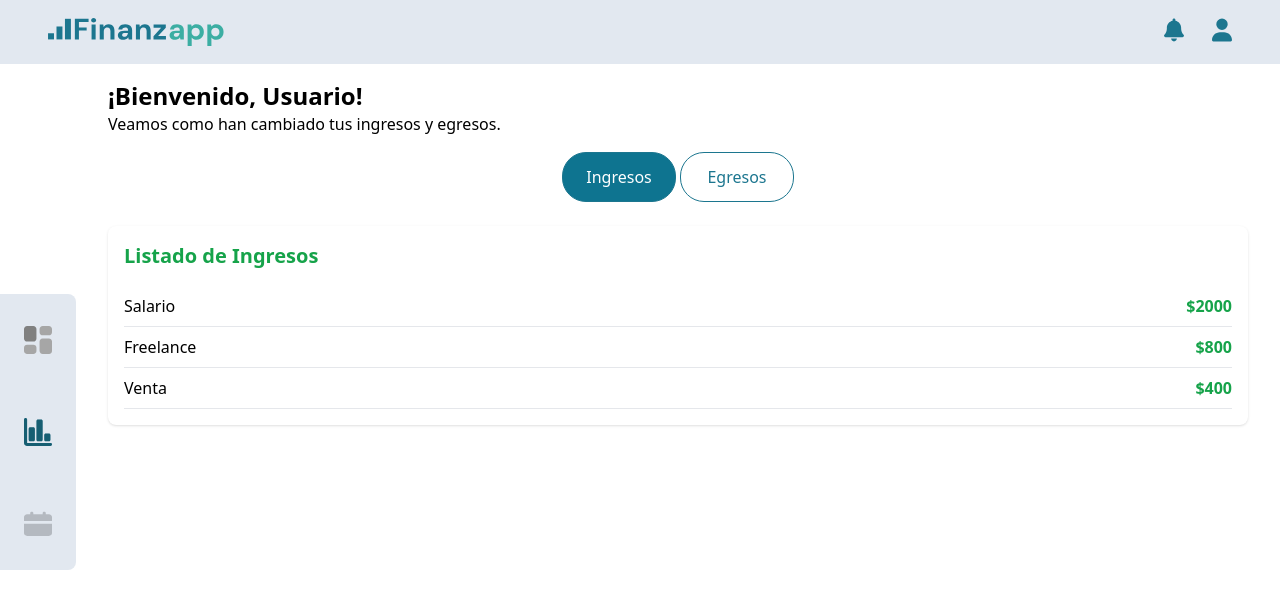
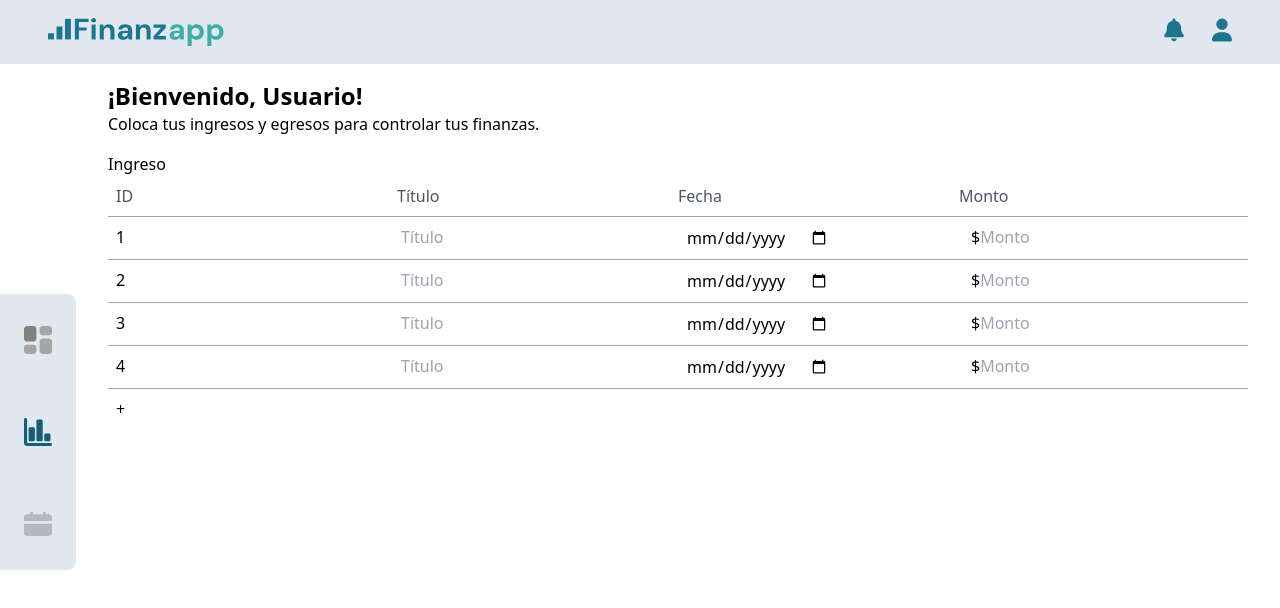
Before and after one commit to No-Country-simulation/c21-01-ft-node-react, a React (Vite) app in the folder front/: page /dashboard in a window 1280 px wide. Both pictures are taken after a click on the item 38 px from the left and 432 px from the top of the page. Shown: the top 608 px of the page. Built offline with nearby package versions, Linux system fonts and the light colour scheme.

Commit message:
refactor: dashboard module components laid out and styled

```diff
--- a/front/src/modules/dashboard/components/Calendar.jsx
+++ b/front/src/modules/dashboard/components/Calendar.jsx
@@ -9,22 +9,6 @@ export const Calendar = () => {
       <p className="py-0 mb-4">
         Escogamos las fechas en las que quieres ver tus movimientos.
       </p>
-
-      <div className="bg-slate-200 h-64 w-full mb-4 rounded-2xl shadow-md shadow-gray-300">
-        <p className="text-center pt-24">Gráfico Grande</p>
-      </div>
-
-      <div className="grid grid-cols-1 md:grid-cols-3 gap-4">
-        <div className="bg-slate-200 h-64 rounded-2xl shadow-md shadow-gray-300">
-          <p className="text-center pt-16">Gráfico Pequeño 1</p>
-        </div>
-        <div className="bg-slate-200 h-64 rounded-2xl shadow-md shadow-gray-300">
-          <p className="text-center pt-16">Gráfico Pequeño 2</p>
-        </div>
-        <div className="bg-slate-200 h-64 rounded-2xl shadow-md shadow-gray-300">
-          <p className="text-center pt-16">Gráfico Pequeño 3</p>
-        </div>
-      </div>
     </div>
   );
 };
--- /dev/null
+++ b/front/src/modules/dashboard/components/FieldGroup.jsx
@@ -0,0 +1,92 @@
+import PropTypes from "prop-types";
+import { entryValidationSchema } from "../schemas/validationSchemas";
+
+export const FieldGroup = ({ data, setData }) => {
+  const handleChange = async (index, field, value) => {
+    const updatedEntries = [...data];
+    updatedEntries[index][field] = value;
+
+    try {
+      await entryValidationSchema.validateAt(field, { [field]: value });
+      updatedEntries[index].errors[field] = "";
+    } catch (validationError) {
+      updatedEntries[index].errors = {
+        ...updatedEntries[index].errors,
+        [field]: validationError.message,
+      };
+    }
+
+    setData(updatedEntries);
+  };
+
+  const handleAddField = () => {
+    if (data.length < 8) {
+      setData([
+        ...data,
+        { id: data.length + 1, title: "", date: "", amount: "", errors: {} },
+      ]);
+    }
+  };
+
+  return (
+    <div>
+      {data.map((entry, index) => (
+        <div key={entry.id} className="flex flex-row justify-between w-full">
+          <div className="w-full justify-start border-b border-gray-400 p-2">
+            {entry.id}
+          </div>
+          <div className="w-full justify-start border-b border-gray-400 p-2">
+            <input
+              type="text"
+              placeholder="Título"
+              value={entry.title}
+              onChange={(e) => handleChange(index, "title", e.target.value)}
+            />
+            {entry.errors?.title && (
+              <p style={{ color: "red" }}>{entry.errors.title}</p>
+            )}
+          </div>
+          <div className="w-full justify-start border-b border-gray-400 p-2">
+            <input
+              type="date"
+              value={entry.date}
+              onChange={(e) => handleChange(index, "date", e.target.value)}
+            />
+            {entry.errors?.date && (
+              <p style={{ color: "red" }}>{entry.errors.date}</p>
+            )}
+          </div>
+          <div className="w-full justify-start border-b border-gray-400 p-2">
+            <span>$</span>
+            <input
+              type="text"
+              placeholder="Monto"
+              value={entry.amount}
+              onChange={(e) => handleChange(index, "amount", e.target.value)}
+            />
+            {entry.errors?.amount && (
+              <p style={{ color: "red" }}>{entry.errors.amount}</p>
+            )}
+          </div>
+        </div>
+      ))}
+      {data.length < 8 && (
+        <button className="p-2" type="button" onClick={handleAddField}>
+          +
+        </button>
+      )}
+    </div>
+  );
+};
+FieldGroup.propTypes = {
+  data: PropTypes.arrayOf(
+    PropTypes.shape({
+      id: PropTypes.number.isRequired,
+      title: PropTypes.string,
+      date: PropTypes.string,
+      amount: PropTypes.string,
+      errors: PropTypes.object,
+    })
+  ).isRequired,
+  setData: PropTypes.func.isRequired,
+};
--- a/front/src/modules/dashboard/components/Finance.jsx
+++ b/front/src/modules/dashboard/components/Finance.jsx
@@ -1,101 +1,16 @@
-import { useState } from "react";
 import { getUserName } from "../utils/getUserName";
+import { ToggleSection } from "./ToggleSection";
 
 export const Finance = () => {
   const userName = getUserName();
-
-  const [activeTab, setActiveTab] = useState("ingresos");
-
-  const ingresos = [
-    { id: 1, descripcion: "Salario", monto: 2000 },
-    { id: 2, descripcion: "Freelance", monto: 800 },
-    { id: 3, descripcion: "Venta", monto: 400 },
-  ];
-
-  const egresos = [
-    { id: 1, descripcion: "Alquiler", monto: 700 },
-    { id: 2, descripcion: "Supermercado", monto: 150 },
-    { id: 3, descripcion: "Entretenimiento", monto: 100 },
-  ];
-
-  // Función para cambiar entre ingresos y egresos
-  const handleTabClick = (tab) => {
-    setActiveTab(tab);
-  };
-
   return (
     <div className="w-full px-4">
       <h1 className="text-2xl font-bold">{`¡Bienvenido, ${userName}!`}</h1>
       <p className="py-0 mb-4">
-        Veamos como han cambiado tus ingresos y egresos.
+        Coloca tus ingresos y egresos para controlar tus finanzas.
       </p>
 
-      {/* Sección de botones para Ingresos y Egresos */}
-      <div className="flex justify-center space-x-1 mb-6">
-        <button
-          onClick={() => handleTabClick("ingresos")}
-          className={`w-button-xs flex justify-center items-center text-center border border-primary text-primary py-buttonPadding rounded-3xl hover:bg-primary-dark hover:text-white hover:border-primary-dark transition duration-300 ${
-            activeTab === "ingresos"
-              ? "bg-cyan-700 text-white"
-              : "bg-white text-black"
-          }`}
-        >
-          Ingresos
-        </button>
-        <button
-          onClick={() => handleTabClick("egresos")}
-          className={`w-button-xs flex justify-center items-center text-center border border-primary text-primary py-buttonPadding rounded-3xl hover:bg-primary-dark hover:text-white hover:border-primary-dark transition duration-300 ${
-            activeTab === "egresos"
-              ? "bg-cyan-700 text-white"
-              : "bg-white text-black"
-          }`}
-        >
-          Egresos
-        </button>
-      </div>
-
-      {/* Listado de ingresos o egresos */}
-      <div className="bg-white p-4 rounded-lg shadow mt-4">
-        {activeTab === "ingresos" ? (
-          <div>
-            <h2 className="text-xl font-semibold mb-4 text-green-600">
-              Listado de Ingresos
-            </h2>
-            <ul>
-              {ingresos.map((ingreso) => (
-                <li
-                  key={ingreso.id}
-                  className="border-b py-2 flex justify-between"
-                >
-                  <span>{ingreso.descripcion}</span>
-                  <span className="font-semibold text-green-600">
-                    ${ingreso.monto}
-                  </span>
-                </li>
-              ))}
-            </ul>
-          </div>
-        ) : (
-          <div>
-            <h2 className="text-xl font-semibold mb-4 text-red-600">
-              Listado de Egresos
-            </h2>
-            <ul>
-              {egresos.map((egreso) => (
-                <li
-                  key={egreso.id}
-                  className="border-b py-2 flex justify-between"
-                >
-                  <span>{egreso.descripcion}</span>
-                  <span className="font-semibold text-red-600">
-                    ${egreso.monto}
-                  </span>
-                </li>
-              ))}
-            </ul>
-          </div>
-        )}
-      </div>
+      <ToggleSection />
     </div>
   );
 };
--- a/front/src/modules/dashboard/components/Graphics.jsx
+++ b/front/src/modules/dashboard/components/Graphics.jsx
@@ -16,13 +16,13 @@ export const Graphics = () => {
       </div>
 
       <div className="grid grid-cols-1 md:grid-cols-3 gap-4">
-        <div className="bg-slate-200 h-64 rounded-2xl shadow-md shadow-gray-300">
+        <div className="bg-slate-200 h-36 rounded-2xl shadow-md shadow-gray-300">
           <p className="text-center pt-16">Gráfico Pequeño 1</p>
         </div>
-        <div className="bg-slate-200 h-64 rounded-2xl shadow-md shadow-gray-300">
+        <div className="bg-slate-200 h-36 rounded-2xl shadow-md shadow-gray-300">
           <p className="text-center pt-16">Gráfico Pequeño 2</p>
         </div>
-        <div className="bg-slate-200 h-64 rounded-2xl shadow-md shadow-gray-300">
+        <div className="bg-slate-200 h-36 rounded-2xl shadow-md shadow-gray-300">
           <p className="text-center pt-16">Gráfico Pequeño 3</p>
         </div>
       </div>
--- a/front/src/modules/dashboard/components/Sidebar.jsx
+++ b/front/src/modules/dashboard/components/Sidebar.jsx
@@ -64,5 +64,5 @@ export const Sidebar = ({ setActivePage }) => {
   );
 };
 Sidebar.propTypes = {
-  setActivePage: PropTypes.string.isRequired,
+  setActivePage: PropTypes.func.isRequired,
 };
--- /dev/null
+++ b/front/src/modules/dashboard/components/ToggleSection.jsx
@@ -0,0 +1,51 @@
+import { useState } from "react";
+import { FieldGroup } from "./FieldGroup";
+
+export const ToggleSection = () => {
+  const [showIncome, setShowIncome] = useState(true);
+  const [incomeData, setIncomeData] = useState(
+    Array.from({ length: 4 }, (_, index) => ({
+      id: index + 1,
+      title: "",
+      date: "",
+      amount: "",
+    }))
+  );
+  const [expendData, setExpendData] = useState(
+    Array.from({ length: 4 }, (_, index) => ({
+      id: index + 1,
+      title: "",
+      date: "",
+      amount: "",
+    }))
+  );
+
+  const handleToggle = () => setShowIncome(!showIncome);
+
+  const currentData = showIncome ? incomeData : expendData;
+  const setCurrentData = showIncome ? setIncomeData : setExpendData;
+
+  return (
+    <div>
+      <button onClick={handleToggle}>
+        {showIncome ? "Ingreso" : "Egreso"}
+      </button>
+
+      <div className="w-full flex flex-row justify-between border-b border-gray-400 p-2">
+        <span className="font-medium text-base text-gray-600 w-full text-left">
+          ID
+        </span>
+        <span className="font-medium text-base text-gray-600 w-full text-left">
+          Título
+        </span>
+        <span className="font-medium text-base text-gray-600 w-full text-left">
+          Fecha
+        </span>
+        <span className="font-medium text-base text-gray-600 w-full text-left">
+          Monto
+        </span>
+      </div>
+      <FieldGroup data={currentData} setData={setCurrentData} />
+    </div>
+  );
+};
--- a/front/src/modules/dashboard/pages/DashboardPage.jsx
+++ b/front/src/modules/dashboard/pages/DashboardPage.jsx
@@ -7,7 +7,7 @@ import { Finance } from "../components/Finance";
 import { Calendar } from "../components/Calendar";
 
 export const DashboardPage = () => {
-  const [activePage, setActivePage] = useState("Graphics");
+  const [activePage, setActivePage] = useState("graphics");
 
   const renderContent = () => {
     switch (activePage) {
```
